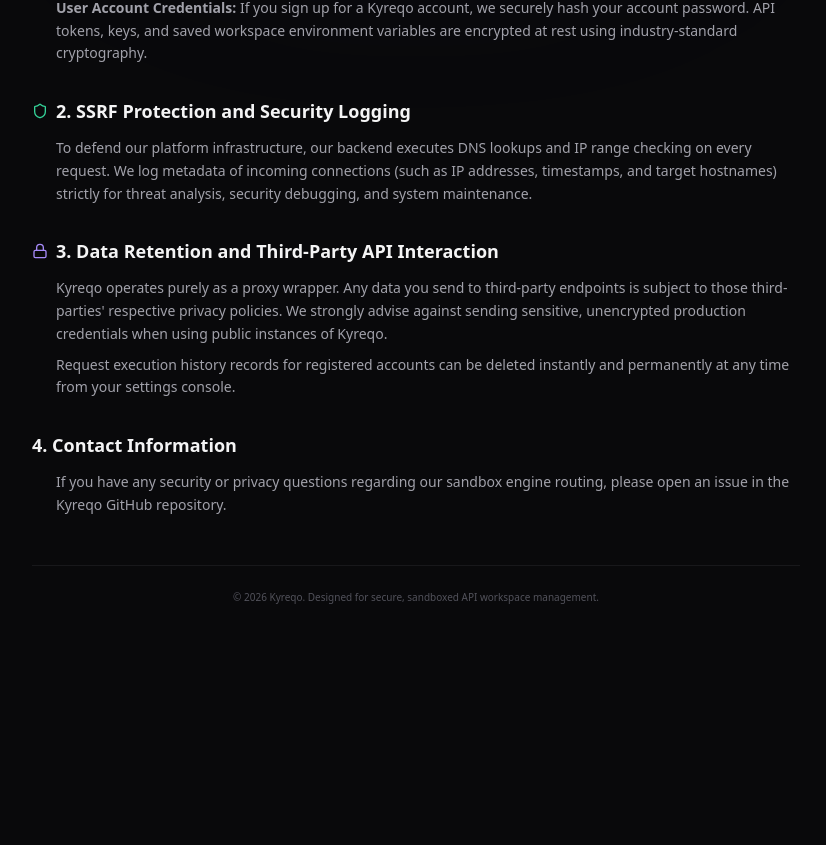
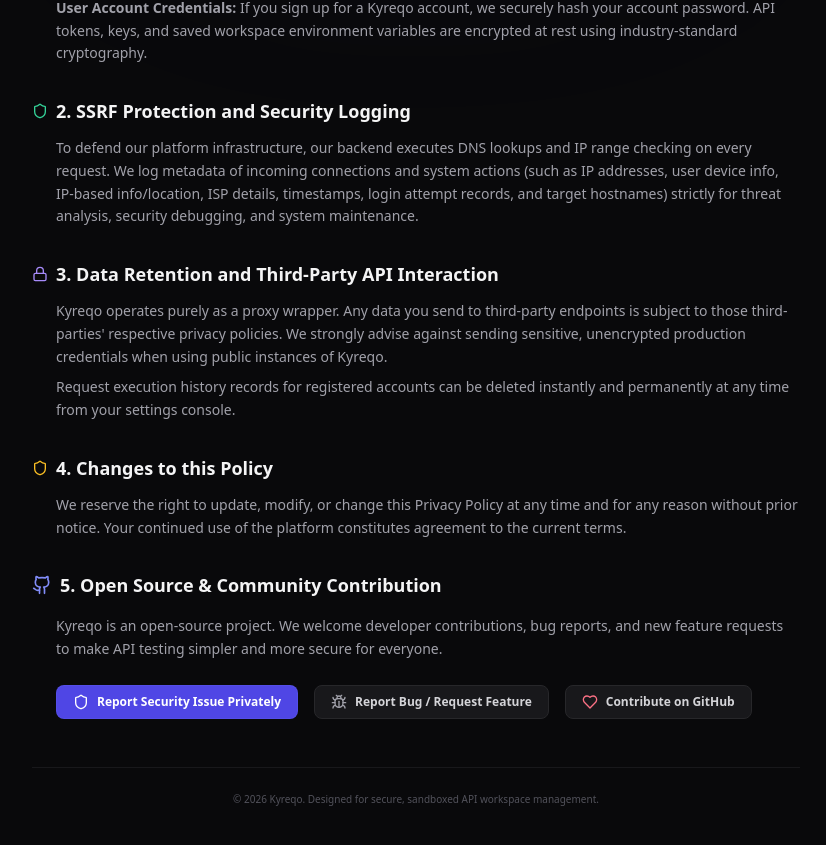
Before and after one commit to DebaA17/kyreqo, a React (Vite) app in the folder frontend/: page /privacy in a window 1280 px wide. Shown: the part 431-1276 px from the top of the page, without its empty margins (224-1050 px from the left). Before the commit the page ends 1084 px from the top, so only its background shows below. Built offline with nearby package versions, Linux system fonts and the light colour scheme.

Commit message:
docs(privacy): update policy with login/metadata details, dynamic copyright year, and clickable contribution buttons

```diff
--- a/frontend/src/pages/PrivacyPolicy.tsx
+++ b/frontend/src/pages/PrivacyPolicy.tsx
@@ -1,5 +1,5 @@
 import { useNavigate } from 'react-router-dom';
-import { Shield, Lock, Eye, ArrowLeft, FileText } from 'lucide-react';
+import { Shield, Lock, Eye, ArrowLeft, FileText, Github, Bug, Heart } from 'lucide-react';
 
 export default function PrivacyPolicy() {
   const navigate = useNavigate();
@@ -28,9 +28,9 @@
             Privacy Policy
           </h1>
         </div>
-        <p className="text-xs text-zinc-500 mb-8">Last Updated: July 27, 2026</p>
+        <p className="text-xs text-zinc-500 mb-8">Last Updated: July 31, 2026</p>
 
-        {}
+        {/* Intro */}
         <div className="p-4 bg-zinc-950/40 border border-zinc-900 rounded-xl mb-8">
           <p className="text-sm text-zinc-300 leading-relaxed">
             Kyreqo is built with a security-first architecture. This Privacy Policy details how we
@@ -39,9 +39,9 @@
           </p>
         </div>
 
-        {}
+        {/* Content */}
         <div className="space-y-8">
-          {}
+          {/* Section 1 */}
           <section className="space-y-3">
             <h2 className="text-lg font-bold text-zinc-100 flex items-center gap-2">
               <Eye className="h-4 w-4 text-indigo-400" />
@@ -62,7 +62,7 @@
             </div>
           </section>
 
-          {}
+          {/* Section 2 */}
           <section className="space-y-3">
             <h2 className="text-lg font-bold text-zinc-100 flex items-center gap-2">
               <Shield className="h-4 w-4 text-emerald-400" />
@@ -70,13 +70,14 @@
             </h2>
             <p className="pl-6 text-sm text-zinc-400 leading-relaxed">
               To defend our platform infrastructure, our backend executes DNS lookups and IP range
-              checking on every request. We log metadata of incoming connections (such as IP
-              addresses, timestamps, and target hostnames) strictly for threat analysis, security
-              debugging, and system maintenance.
+              checking on every request. We log metadata of incoming connections and system actions
+              (such as IP addresses, user device info, IP-based info/location, ISP details,
+              timestamps, login attempt records, and target hostnames) strictly for threat analysis,
+              security debugging, and system maintenance.
             </p>
           </section>
 
-          {}
+          {/* Section 3 */}
           <section className="space-y-3">
             <h2 className="text-lg font-bold text-zinc-100 flex items-center gap-2">
               <Lock className="h-4 w-4 text-violet-400" />
@@ -96,20 +97,66 @@
             </div>
           </section>
 
-          {}
+          {/* Section 4 */}
           <section className="space-y-3">
-            <h2 className="text-lg font-bold text-zinc-100">4. Contact Information</h2>
+            <h2 className="text-lg font-bold text-zinc-100 flex items-center gap-2">
+              <Shield className="h-4 w-4 text-amber-400" />
+              4. Changes to this Policy
+            </h2>
             <p className="pl-6 text-sm text-zinc-400 leading-relaxed">
-              If you have any security or privacy questions regarding our sandbox engine routing,
-              please open an issue in the Kyreqo GitHub repository.
+              We reserve the right to update, modify, or change this Privacy Policy at any time and
+              for any reason without prior notice. Your continued use of the platform constitutes
+              agreement to the current terms.
             </p>
+          </section>
+
+          {/* Section 5 */}
+          <section className="space-y-4">
+            <h2 className="text-lg font-bold text-zinc-100 flex items-center gap-2">
+              <Github className="h-5 w-5 text-indigo-400" />
+              5. Open Source & Community Contribution
+            </h2>
+            <p className="pl-6 text-sm text-zinc-400 leading-relaxed">
+              Kyreqo is an open-source project. We welcome developer contributions, bug reports, and
+              new feature requests to make API testing simpler and more secure for everyone.
+            </p>
+            <div className="pl-6 pt-2 flex flex-wrap gap-4">
+              <a
+                href="https://github.com/DebaA17/kyreqo/security/advisories/new"
+                target="_blank"
+                rel="noopener noreferrer"
+                className="flex items-center gap-2 px-4 py-2 text-xs font-semibold text-white bg-indigo-600 hover:bg-indigo-500 border border-indigo-500/25 rounded-lg transition"
+              >
+                <Shield className="h-4 w-4" />
+                Report Security Issue Privately
+              </a>
+              <a
+                href="https://github.com/DebaA17/kyreqo/issues"
+                target="_blank"
+                rel="noopener noreferrer"
+                className="flex items-center gap-2 px-4 py-2 text-xs font-semibold text-zinc-300 bg-zinc-900 hover:bg-zinc-800 border border-zinc-800 rounded-lg transition"
+              >
+                <Bug className="h-4 w-4 text-zinc-400" />
+                Report Bug / Request Feature
+              </a>
+              <a
+                href="https://github.com/DebaA17/kyreqo"
+                target="_blank"
+                rel="noopener noreferrer"
+                className="flex items-center gap-2 px-4 py-2 text-xs font-semibold text-zinc-300 bg-zinc-900 hover:bg-zinc-800 border border-zinc-800 rounded-lg transition"
+              >
+                <Heart className="h-4 w-4 text-rose-400" />
+                Contribute on GitHub
+              </a>
+            </div>
           </section>
         </div>
 
         {}
         <div className="mt-12 pt-6 border-t border-zinc-900 text-center">
           <p className="text-[10px] text-zinc-600">
-            &copy; 2026 Kyreqo. Designed for secure, sandboxed API workspace management.
+            &copy; {new Date().getFullYear()} Kyreqo. Designed for secure, sandboxed API workspace
+            management.
           </p>
         </div>
       </div>
```
